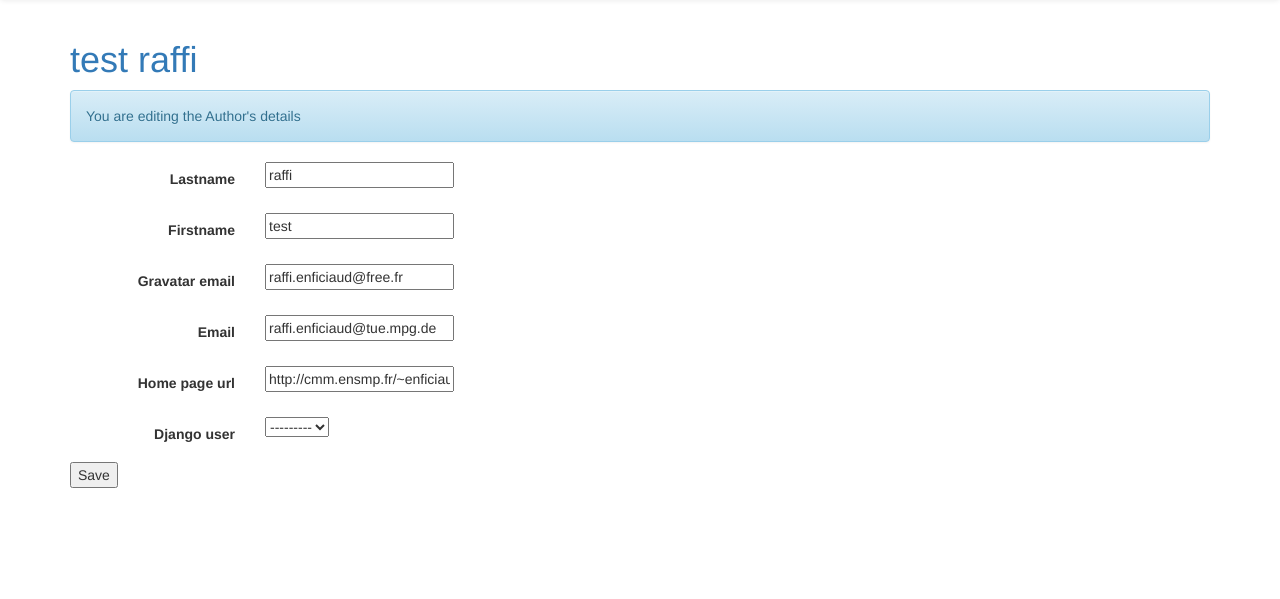
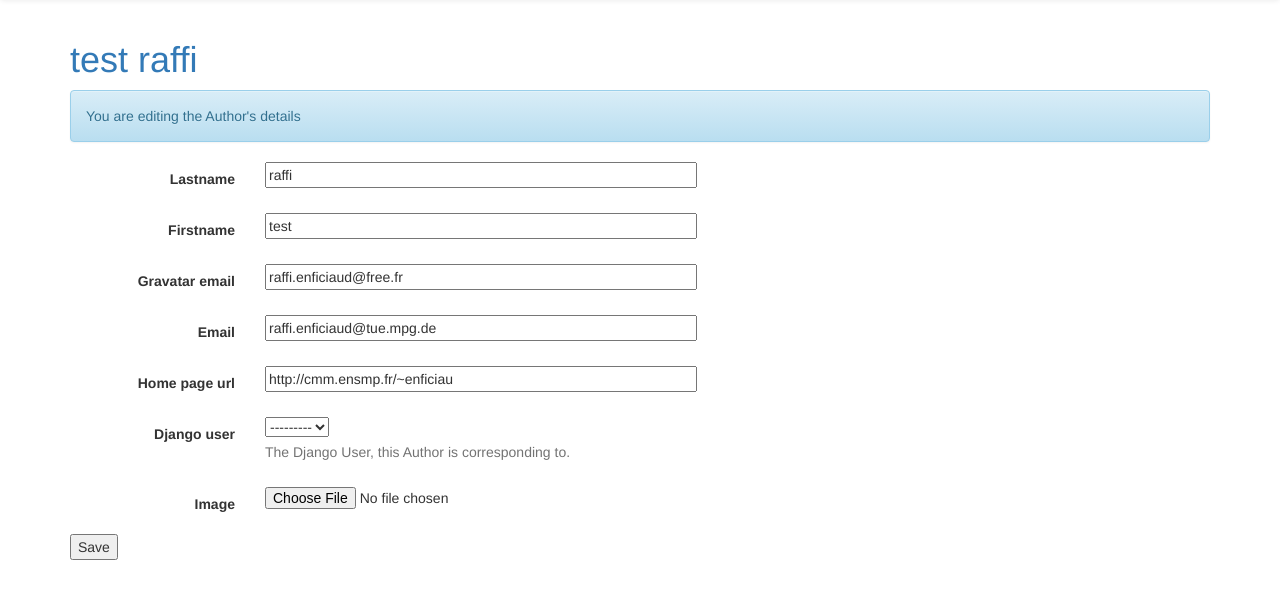
Before and after one commit to coordt/code_doc, a Django app: page /authors/1/add in a window 1280 px wide. Shown: the part 52-651 px from the top of the page. Run offline with Django 3.2, Linux system fonts and the light colour scheme; data comes from the database, SQL or seed files in the repository; parts of the project's set-up code (start-up, migrations or seed data) failed here and were passed over; some libraries are stand-ins or nearby versions.

Commit message:
Ability to upload an image  file for the Author

```diff
--- a/code_doc/forms.py
+++ b/code_doc/forms.py
@@ -1,5 +1,5 @@
 # -*- coding: utf-8 -*-
-from django.forms import Form, ModelForm, FileField, Textarea, DateInput, CheckboxSelectMultiple
+from django.forms import Form, ModelForm, FileField, Textarea, DateInput, CheckboxSelectMultiple, TextInput, EmailInput, Select
 
 from code_doc.models import ProjectSeries, Project, Author
 from django.contrib.auth.models import User, Group
@@ -16,6 +16,13 @@ class AuthorForm(ModelForm):
     class Meta:
         model = Author
         fields = '__all__'
+        widgets = {
+            'firstname': TextInput(attrs={'size': 50}),
+            'lastname': TextInput(attrs={'size': 50}),
+            'email': EmailInput(attrs={'size': 50}),
+            'gravatar_email': EmailInput(attrs={'size': 50}),
+            'home_page_url': TextInput(attrs={'size': 50}),
+        }
 
 
 class ProjectSeriesForm(ModelForm):
--- a/code_doc/models.py
+++ b/code_doc/models.py
@@ -26,6 +26,24 @@ import functools
 logger = logging.getLogger(__name__)
 
 
+def get_author_image_location(instance, filename):
+
+    if (instance.firstname is not "") and (instance.lastname is not ""):
+        author_name = instance.firstname + instance.lastname
+    else:
+        author_name = 'default'
+
+    media_relative_dir = os.path.join('author_images',
+                                      author_name)
+
+    root_dir = os.path.join(settings.MEDIA_ROOT, media_relative_dir)
+
+    if not os.path.exists(root_dir):
+        os.makedirs(root_dir)
+
+    return os.path.join(media_relative_dir, filename)
+
+
 class Author(models.Model):
     """An author, may appear in several projects, and is not someone that is
     allowed to login (not a user of Django)."""
@@ -42,7 +60,9 @@ class Author(models.Model):
     django_user = models.OneToOneField(settings.AUTH_USER_MODEL,
                                        related_name='author',
                                        blank=True,
-                                       null=True)
+                                       null=True,
+                                       help_text='The Django User, this Author is corresponding to.')
+    image = models.ImageField(blank=True, null=True, upload_to=get_author_image_location)
 
     def __unicode__(self):
         return "%s %s (%s)" % (self.firstname, self.lastname, self.email)
--- a/code_doc/templates/code_doc/tags/author_image_tag.html
+++ b/code_doc/templates/code_doc/tags/author_image_tag.html
@@ -4,8 +4,8 @@
 {% if uploaded_image or gravatar_email %}
 <!-- Display or load img -->
   <img src=
-  {% if image %}
-    "{% get_media_prefix %}{{image}}"
+  {% if uploaded_image %}
+    "{% get_media_prefix %}{{uploaded_image}}"
   {% elif gravatar_email %}
     "{% gravatar_url gravatar_email %}"
   {% endif %}
--- a/code_doc/templatetags/author_image.py
+++ b/code_doc/templatetags/author_image.py
@@ -10,8 +10,8 @@ register = template.Library()
 @register.inclusion_tag('code_doc/tags/author_image_tag.html')
 def author_image(author_id, size=None):
     author = Author.objects.get(pk=author_id)
-    return {'uploaded_image': None,  # author.image,
-            'gravatar_email': None if author.gravatar_email == "" else author.gravatar_email,
+    return {'uploaded_image': author.image if author.image is not None else None,
+            'gravatar_email': author.gravatar_email if author.gravatar_email != "" else None,
             'author_initial': author.firstname[0] if author.firstname != "" else "N",
             'background_color': _hash_string_to_color_hex(author.firstname + author.lastname, 200),
             'size': size}
```
Also changed, not shown: code_doc/migrations/0011_auto_20150504_1004.py (added).
